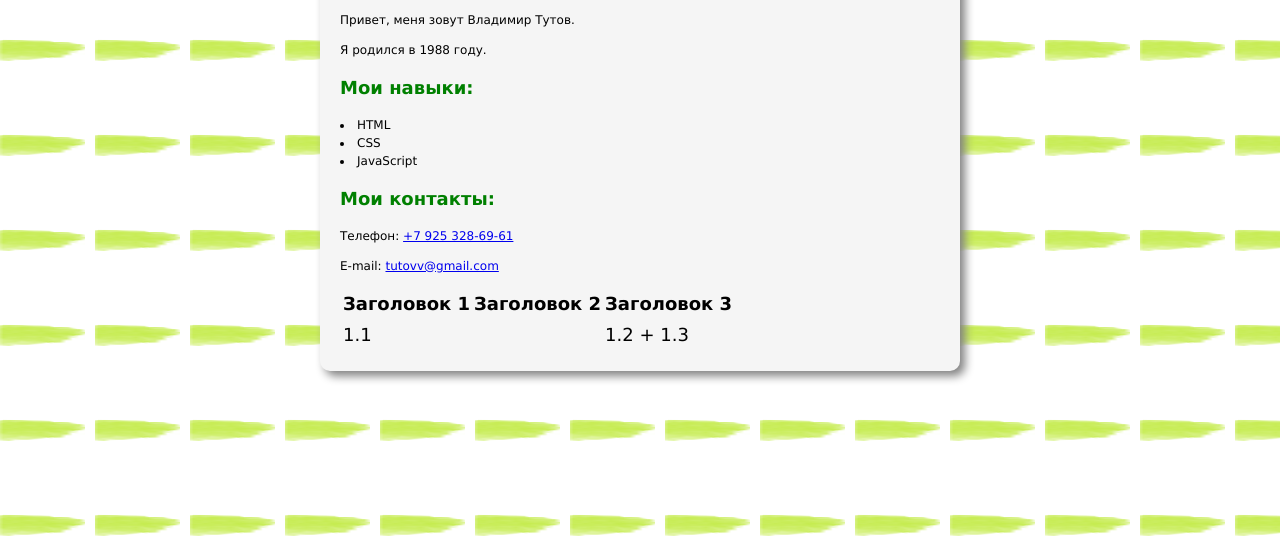
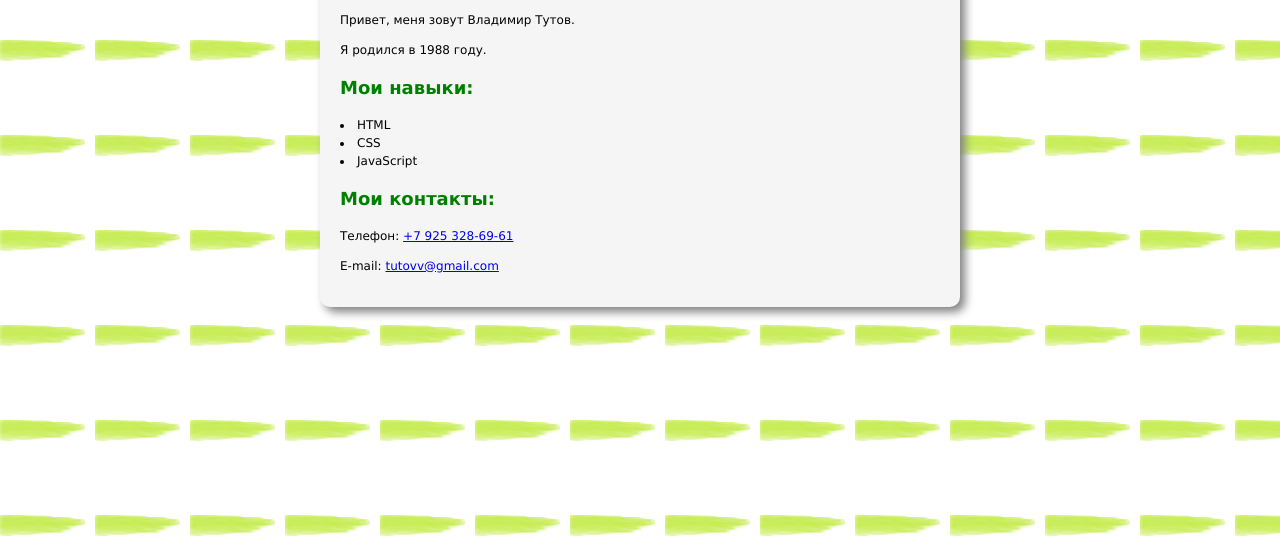
Before and after one commit to tutovv/tutovv.github.io, a plain HTML site: page index.html in a window 1280 px wide. Shown: the part 246-800 px from the top of the page. Drawn offline with Linux system fonts and the light colour scheme.

Commit message:
Update index.html

```diff
--- a/index.html
+++ b/index.html
@@ -26,33 +26,6 @@
             <h2 class="card-subtitle">Мои контакты:</h2>
             <p class="card-ref">Телефон: <a href="tel:+79253286961">+7 925 328-69-61</a></p>
             <p class="card-ref">E-mail: <a href="mailto:tutovv@gmail.com">tutovv@gmail.com</a></p>
-
-            <table>
-                <thead>
-                    <tr>
-                        <th>
-                            Заголовок 1
-                        </th>
-                        <th>
-                            Заголовок 2
-                        </th>
-                        <th>
-                            Заголовок 3
-                        </th>
-                    </tr>
-                </thead>
-
-                <tbody>
-                    <tr>
-                        <td colspan="2">
-                            1.1
-                        </td>
-                        <td>
-                            1.2 + 1.3
-                        </td>
-                    </tr>
-                </tbody>
-            </table>
         </div>
     </body>
 </html>
```
